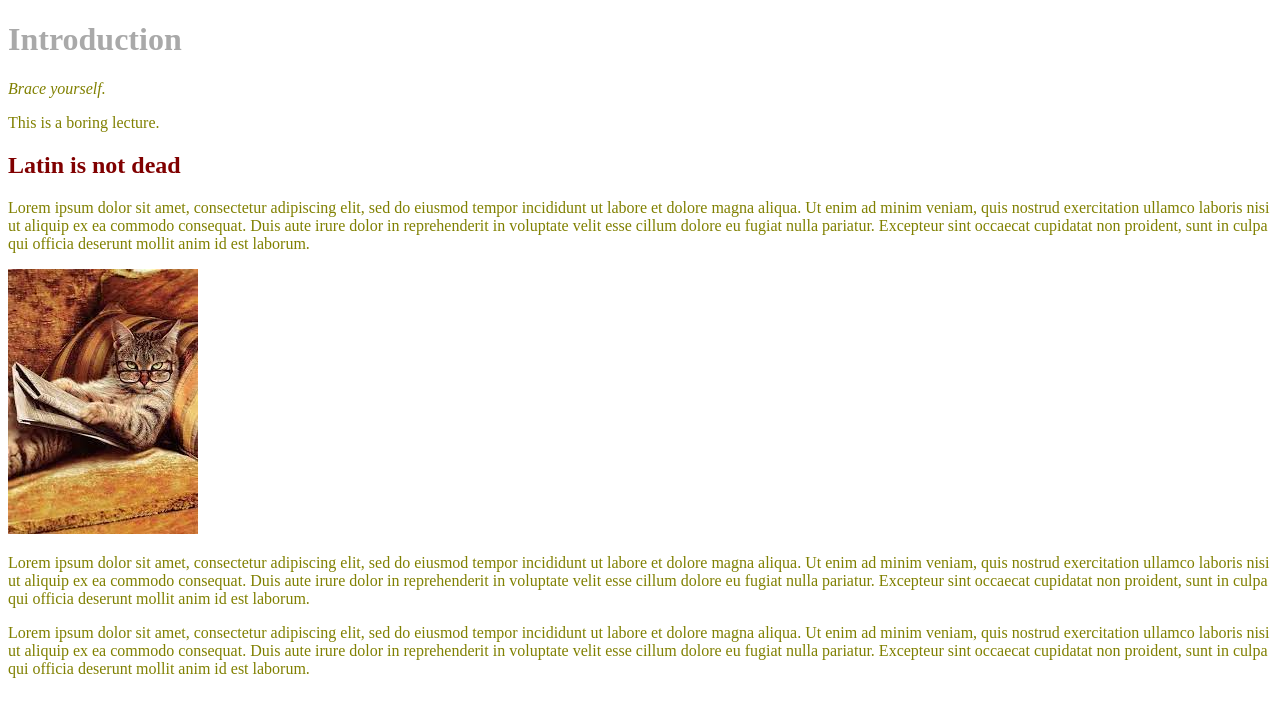
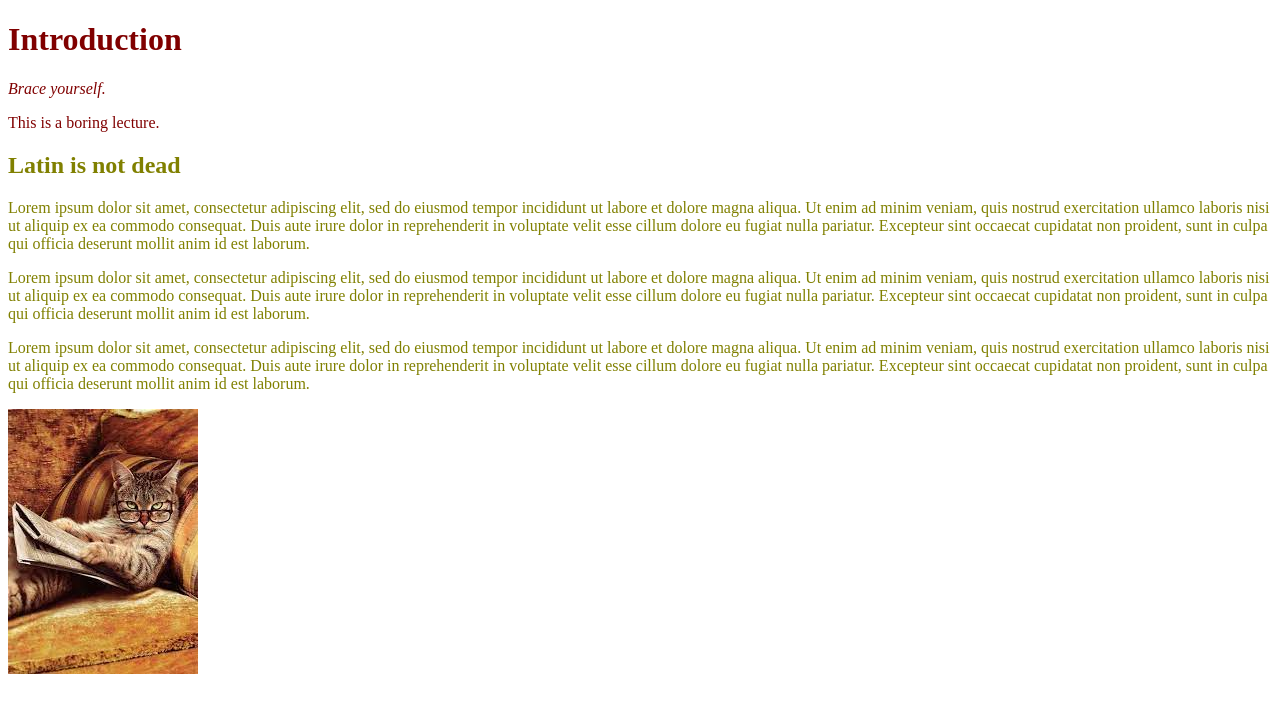
Before and after one commit to Amber-DiNenna/boring-lecture, a plain HTML site: page boring-lecture.html in a window 1280 px wide. Drawn offline with Linux system fonts and the light colour scheme.

Commit message:
Add div classes to h1 and h2 with corresponding colors in css.

```diff
--- a/boring-lecture.html
+++ b/boring-lecture.html
@@ -5,14 +5,17 @@
   <title>Boring Lecture</title>
 </head>
 <body>
-    <h1 class="intro">Introduction</h1>
-    <p class="intro"><em>Brace yourself.</em><p>
-    <p class="intro">This is a boring lecture.</p>
-    <h2 class="intro">Latin is not dead</h2>
-    <p class="intro">Lorem ipsum dolor sit amet, consectetur adipiscing elit, sed do eiusmod tempor incididunt ut labore et dolore magna aliqua. Ut enim ad minim veniam, quis nostrud exercitation ullamco laboris nisi ut aliquip ex ea commodo consequat. Duis aute irure dolor in reprehenderit in voluptate velit esse cillum dolore eu fugiat nulla pariatur. Excepteur sint occaecat cupidatat non proident, sunt in culpa qui officia deserunt mollit anim id est laborum. </p>
+  <div class="important">
+    <h1>Introduction</h1>
+    <p><em>Brace yourself.</em><p>
+    <p>This is a boring lecture.</p>
+  </div>
+  <div class="unimportant">
+    <h2>Latin is not dead</h2>
+    <p>Lorem ipsum dolor sit amet, consectetur adipiscing elit, sed do eiusmod tempor incididunt ut labore et dolore magna aliqua. Ut enim ad minim veniam, quis nostrud exercitation ullamco laboris nisi ut aliquip ex ea commodo consequat. Duis aute irure dolor in reprehenderit in voluptate velit esse cillum dolore eu fugiat nulla pariatur. Excepteur sint occaecat cupidatat non proident, sunt in culpa qui officia deserunt mollit anim id est laborum. </p>
+    <p>Lorem ipsum dolor sit amet, consectetur adipiscing elit, sed do eiusmod tempor incididunt ut labore et dolore magna aliqua. Ut enim ad minim veniam, quis nostrud exercitation ullamco laboris nisi ut aliquip ex ea commodo consequat. Duis aute irure dolor in reprehenderit in voluptate velit esse cillum dolore eu fugiat nulla pariatur. Excepteur sint occaecat cupidatat non proident, sunt in culpa qui officia deserunt mollit anim id est laborum. </p>
+    <p>Lorem ipsum dolor sit amet, consectetur adipiscing elit, sed do eiusmod tempor incididunt ut labore et dolore magna aliqua. Ut enim ad minim veniam, quis nostrud exercitation ullamco laboris nisi ut aliquip ex ea commodo consequat. Duis aute irure dolor in reprehenderit in voluptate velit esse cillum dolore eu fugiat nulla pariatur. Excepteur sint occaecat cupidatat non proident, sunt in culpa qui officia deserunt mollit anim id est laborum. </p>
     <img src="img/kitten.jpeg" alt="A photo of a discerning intellectual type.">
-    <p class="intro">Lorem ipsum dolor sit amet, consectetur adipiscing elit, sed do eiusmod tempor incididunt ut labore et dolore magna aliqua. Ut enim ad minim veniam, quis nostrud exercitation ullamco laboris nisi ut aliquip ex ea commodo consequat. Duis aute irure dolor in reprehenderit in voluptate velit esse cillum dolore eu fugiat nulla pariatur. Excepteur sint occaecat cupidatat non proident, sunt in culpa qui officia deserunt mollit anim id est laborum. </p>
-    <p class="intro">Lorem ipsum dolor sit amet, consectetur adipiscing elit, sed do eiusmod tempor incididunt ut labore et dolore magna aliqua. Ut enim ad minim veniam, quis nostrud exercitation ullamco laboris nisi ut aliquip ex ea commodo consequat. Duis aute irure dolor in reprehenderit in voluptate velit esse cillum dolore eu fugiat nulla pariatur. Excepteur sint occaecat cupidatat non proident, sunt in culpa qui officia deserunt mollit anim id est laborum. </p>
-
+  </div>
 </body>
 </html>
--- a/css/boring.css
+++ b/css/boring.css
@@ -1,15 +1,7 @@
-h1.intro {
-  color: darkgrey;
-}
-
-h2.intro {
+.important {
   color: maroon;
 }
 
-p.intro {
+.unimportant {
   color: olive;
 }
-
-img.intro {
-  justify-content: center;
-}
```
